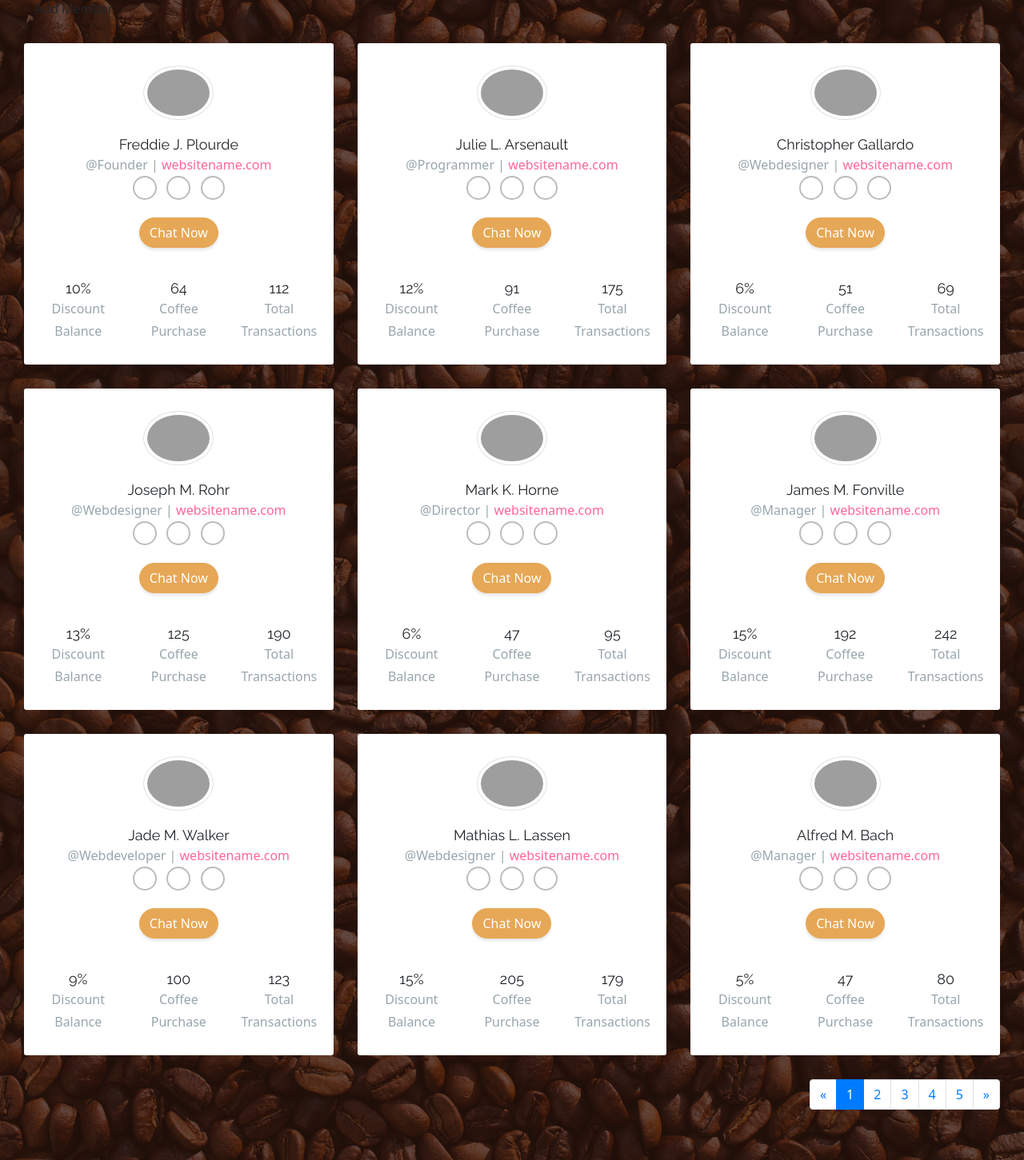
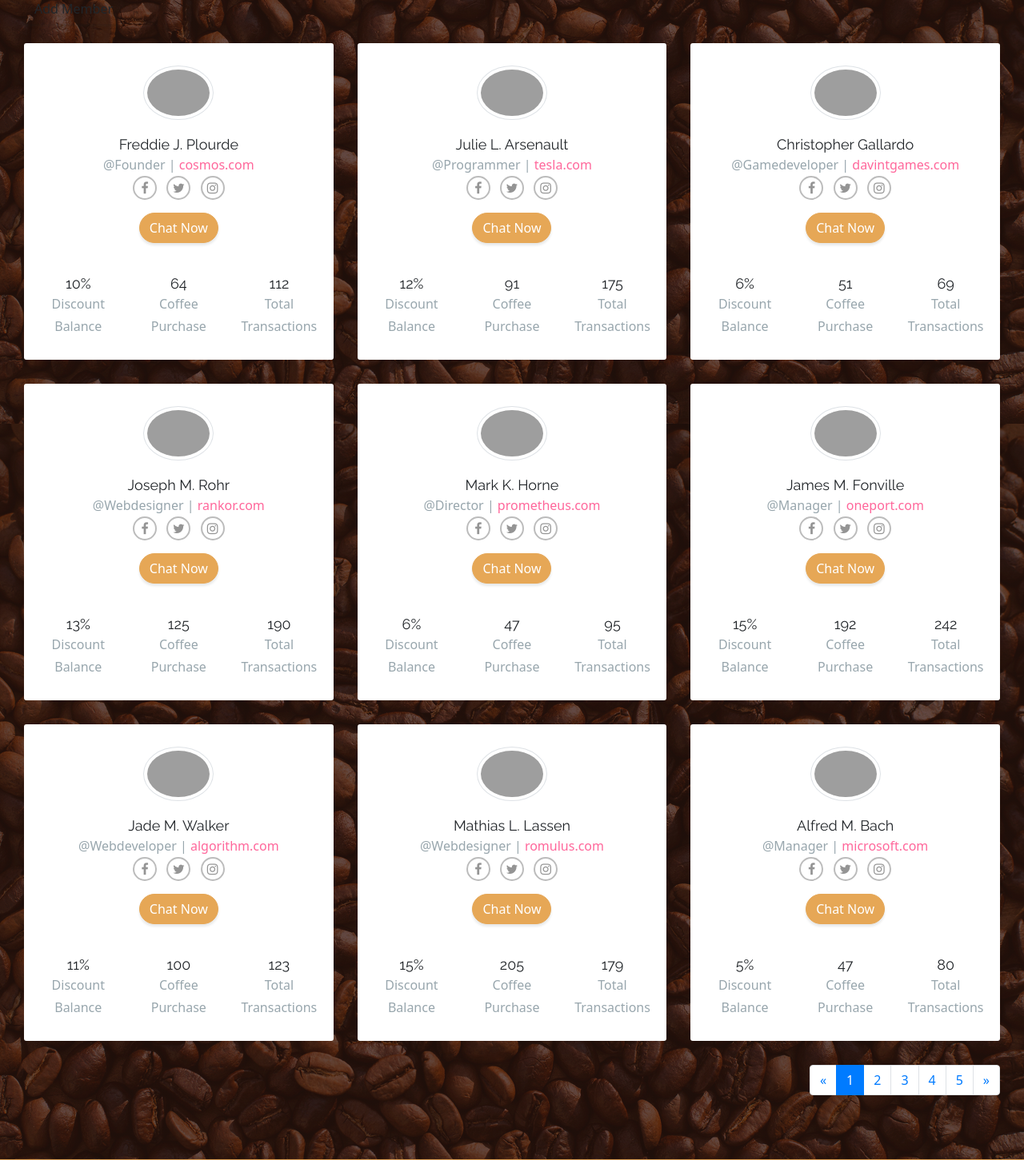
Before and after one commit to Peristratus/cafe-flask-app, a Flask app: page /chat in a window 1280 px wide. Shown: the part 446-1897 px from the top of the page at 80% size. Run offline with Flask 2, Linux system fonts and the light colour scheme; some libraries are stand-ins or nearby versions; grey boxes are pictures that could not be loaded.

Commit message:
changed the text on the cards

```diff
--- a/templates/chat.html
+++ b/templates/chat.html
@@ -1,6 +1,7 @@
 {% extends "base.html"%}
 {% block content %}
 <link rel="stylesheet" href="{{url_for('static', filename='css/style1.css')}}" >
+<link rel="stylesheet" href="https://stackpath.bootstrapcdn.com/font-awesome/4.7.0/css/font-awesome.min.css">
 <div class="content">
     <div class="container">
         <div class="row">
@@ -15,12 +16,12 @@
                         <div class="thumb-lg member-thumb mx-auto"><img src="https://bootdey.com/img/Content/avatar/avatar2.png" class="rounded-circle img-thumbnail" alt="profile-image"></div>
                         <div class="">
                             <h4>Freddie J. Plourde</h4>
-                            <p class="text-muted">@Founder <span>| </span><span><a href="#" class="text-pink">websitename.com</a></span></p>
+                            <p class="text-muted">@Founder <span>| </span><span><a href="#" class="text-pink">cosmos.com</a></span></p>
                         </div>
                         <ul class="social-links list-inline">
                             <li class="list-inline-item"><a title="" data-placement="top" data-toggle="tooltip" class="tooltips" href="" data-original-title="Facebook"><i class="fa fa-facebook"></i></a></li>
                             <li class="list-inline-item"><a title="" data-placement="top" data-toggle="tooltip" class="tooltips" href="" data-original-title="Twitter"><i class="fa fa-twitter"></i></a></li>
-                            <li class="list-inline-item"><a title="" data-placement="top" data-toggle="tooltip" class="tooltips" href="" data-original-title="Skype"><i class="fa fa-skype"></i></a></li>
+                            <li class="list-inline-item"><a title="" data-placement="top" data-toggle="tooltip" class="tooltips" href="" data-original-title="Skype"><i class="fa fa-instagram"></i></a></li>
                         </ul>
                         <button type="button" class="btn btn-primary mt-3 btn-rounded waves-effect w-md waves-light">Chat Now</button>
                         <div class="mt-4">
@@ -55,12 +56,12 @@
                         <div class="thumb-lg member-thumb mx-auto"><img src="https://bootdey.com/img/Content/avatar/avatar3.png" class="rounded-circle img-thumbnail" alt="profile-image"></div>
                         <div class="">
                             <h4>Julie L. Arsenault</h4>
-                            <p class="text-muted">@Programmer <span>| </span><span><a href="#" class="text-pink">websitename.com</a></span></p>
+                            <p class="text-muted">@Programmer <span>| </span><span><a href="#" class="text-pink">tesla.com</a></span></p>
                         </div>
                         <ul class="social-links list-inline">
                             <li class="list-inline-item"><a title="" data-placement="top" data-toggle="tooltip" class="tooltips" href="" data-original-title="Facebook"><i class="fa fa-facebook"></i></a></li>
                             <li class="list-inline-item"><a title="" data-placement="top" data-toggle="tooltip" class="tooltips" href="" data-original-title="Twitter"><i class="fa fa-twitter"></i></a></li>
-                            <li class="list-inline-item"><a title="" data-placement="top" data-toggle="tooltip" class="tooltips" href="" data-original-title="Skype"><i class="fa fa-skype"></i></a></li>
+                            <li class="list-inline-item"><a title="" data-placement="top" data-toggle="tooltip" class="tooltips" href="" data-original-title="Skype"><i class="fa fa-instagram"></i></a></li>
                         </ul>
                         <button type="button" class="btn btn-primary mt-3 btn-rounded waves-effect w-md waves-light">Chat Now</button>
                         <div class="mt-4">
@@ -95,12 +96,12 @@
                         <div class="thumb-lg member-thumb mx-auto"><img src="https://bootdey.com/img/Content/avatar/avatar4.png" class="rounded-circle img-thumbnail" alt="profile-image"></div>
                         <div class="">
                             <h4>Christopher Gallardo</h4>
-                            <p class="text-muted">@Webdesigner <span>| </span><span><a href="#" class="text-pink">websitename.com</a></span></p>
+                            <p class="text-muted">@Gamedeveloper <span>| </span><span><a href="#" class="text-pink">davintgames.com</a></span></p>
                         </div>
                         <ul class="social-links list-inline">
                             <li class="list-inline-item"><a title="" data-placement="top" data-toggle="tooltip" class="tooltips" href="" data-original-title="Facebook"><i class="fa fa-facebook"></i></a></li>
                             <li class="list-inline-item"><a title="" data-placement="top" data-toggle="tooltip" class="tooltips" href="" data-original-title="Twitter"><i class="fa fa-twitter"></i></a></li>
-                            <li class="list-inline-item"><a title="" data-placement="top" data-toggle="tooltip" class="tooltips" href="" data-original-title="Skype"><i class="fa fa-skype"></i></a></li>
+                            <li class="list-inline-item"><a title="" data-placement="top" data-toggle="tooltip" class="tooltips" href="" data-original-title="Skype"><i class="fa fa-instagram"></i></a></li>
                         </ul>
                         <button type="button" class="btn btn-primary mt-3 btn-rounded waves-effect w-md waves-light">Chat Now</button>
                         <div class="mt-4">
@@ -138,12 +139,12 @@
                         <div class="thumb-lg member-thumb mx-auto"><img src="https://bootdey.com/img/Content/avatar/avatar5.png" class="rounded-circle img-thumbnail" alt="profile-image"></div>
                         <div class="">
                             <h4>Joseph M. Rohr</h4>
-                            <p class="text-muted">@Webdesigner <span>| </span><span><a href="#" class="text-pink">websitename.com</a></span></p>
+                            <p class="text-muted">@Webdesigner <span>| </span><span><a href="#" class="text-pink">rankor.com</a></span></p>
                         </div>
                         <ul class="social-links list-inline">
                             <li class="list-inline-item"><a title="" data-placement="top" data-toggle="tooltip" class="tooltips" href="" data-original-title="Facebook"><i class="fa fa-facebook"></i></a></li>
                             <li class="list-inline-item"><a title="" data-placement="top" data-toggle="tooltip" class="tooltips" href="" data-original-title="Twitter"><i class="fa fa-twitter"></i></a></li>
-                            <li class="list-inline-item"><a title="" data-placement="top" data-toggle="tooltip" class="tooltips" href="" data-original-title="Skype"><i class="fa fa-skype"></i></a></li>
+                            <li class="list-inline-item"><a title="" data-placement="top" data-toggle="tooltip" class="tooltips" href="" data-original-title="Skype"><i class="fa fa-instagram"></i></a></li>
                         </ul>
                         <button type="button" class="btn btn-primary mt-3 btn-rounded waves-effect w-md waves-light">Chat Now</button>
                         <div class="mt-4">
@@ -178,12 +179,12 @@
                         <div class="thumb-lg member-thumb mx-auto"><img src="https://bootdey.com/img/Content/avatar/avatar6.png" class="rounded-circle img-thumbnail" alt="profile-image"></div>
                         <div class="">
                             <h4>Mark K. Horne</h4>
-                            <p class="text-muted">@Director <span>| </span><span><a href="#" class="text-pink">websitename.com</a></span></p>
+                            <p class="text-muted">@Director <span>| </span><span><a href="#" class="text-pink">prometheus.com</a></span></p>
                         </div>
                         <ul class="social-links list-inline">
                             <li class="list-inline-item"><a title="" data-placement="top" data-toggle="tooltip" class="tooltips" href="" data-original-title="Facebook"><i class="fa fa-facebook"></i></a></li>
                             <li class="list-inline-item"><a title="" data-placement="top" data-toggle="tooltip" class="tooltips" href="" data-original-title="Twitter"><i class="fa fa-twitter"></i></a></li>
-                            <li class="list-inline-item"><a title="" data-placement="top" data-toggle="tooltip" class="tooltips" href="" data-original-title="Skype"><i class="fa fa-skype"></i></a></li>
+                            <li class="list-inline-item"><a title="" data-placement="top" data-toggle="tooltip" class="tooltips" href="" data-original-title="Skype"><i class="fa fa-instagram"></i></a></li>
                         </ul>
                         <button type="button" class="btn btn-primary mt-3 btn-rounded waves-effect w-md waves-light">Chat Now</button>
                         <div class="mt-4">
@@ -218,12 +219,12 @@
                         <div class="thumb-lg member-thumb mx-auto"><img src="https://bootdey.com/img/Content/avatar/avatar7.png" class="rounded-circle img-thumbnail" alt="profile-image"></div>
                         <div class="">
                             <h4>James M. Fonville</h4>
-                            <p class="text-muted">@Manager <span>| </span><span><a href="#" class="text-pink">websitename.com</a></span></p>
+                            <p class="text-muted">@Manager <span>| </span><span><a href="#" class="text-pink">oneport.com</a></span></p>
                         </div>
                         <ul class="social-links list-inline">
                             <li class="list-inline-item"><a title="" data-placement="top" data-toggle="tooltip" class="tooltips" href="" data-original-title="Facebook"><i class="fa fa-facebook"></i></a></li>
                             <li class="list-inline-item"><a title="" data-placement="top" data-toggle="tooltip" class="tooltips" href="" data-original-title="Twitter"><i class="fa fa-twitter"></i></a></li>
-                            <li class="list-inline-item"><a title="" data-placement="top" data-toggle="tooltip" class="tooltips" href="" data-original-title="Skype"><i class="fa fa-skype"></i></a></li>
+                            <li class="list-inline-item"><a title="" data-placement="top" data-toggle="tooltip" class="tooltips" href="" data-original-title="Skype"><i class="fa fa-instagram"></i></a></li>
                         </ul>
                         <button type="button" class="btn btn-primary mt-3 btn-rounded waves-effect w-md waves-light">Chat Now</button>
                         <div class="mt-4">
@@ -261,19 +262,19 @@
                         <div class="thumb-lg member-thumb mx-auto"><img src="https://bootdey.com/img/Content/avatar/avatar6.png" class="rounded-circle img-thumbnail" alt="profile-image"></div>
                         <div class="">
                             <h4>Jade M. Walker</h4>
-                            <p class="text-muted">@Webdeveloper <span>| </span><span><a href="#" class="text-pink">websitename.com</a></span></p>
+                            <p class="text-muted">@Webdeveloper <span>| </span><span><a href="#" class="text-pink">algorithm.com</a></span></p>
                         </div>
                         <ul class="social-links list-inline">
                             <li class="list-inline-item"><a title="" data-placement="top" data-toggle="tooltip" class="tooltips" href="" data-original-title="Facebook"><i class="fa fa-facebook"></i></a></li>
                             <li class="list-inline-item"><a title="" data-placement="top" data-toggle="tooltip" class="tooltips" href="" data-original-title="Twitter"><i class="fa fa-twitter"></i></a></li>
-                            <li class="list-inline-item"><a title="" data-placement="top" data-toggle="tooltip" class="tooltips" href="" data-original-title="Skype"><i class="fa fa-skype"></i></a></li>
+                            <li class="list-inline-item"><a title="" data-placement="top" data-toggle="tooltip" class="tooltips" href="" data-original-title="Skype"><i class="fa fa-instagram"></i></a></li>
                         </ul>
                         <button type="button" class="btn btn-primary mt-3 btn-rounded waves-effect w-md waves-light">Chat Now</button>
                         <div class="mt-4">
                             <div class="row">
                                 <div class="col-4">
                                     <div class="mt-3">
-                                        <h4>9%</h4>
+                                        <h4>11%</h4>
                                         <p class="mb-0 text-muted">Discount Balance</p>
                                     </div>
                                 </div>
@@ -301,12 +302,12 @@
                         <div class="thumb-lg member-thumb mx-auto"><img src="https://bootdey.com/img/Content/avatar/avatar1.png" class="rounded-circle img-thumbnail" alt="profile-image"></div>
                         <div class="">
                             <h4>Mathias L. Lassen</h4>
-                            <p class="text-muted">@Webdesigner <span>| </span><span><a href="#" class="text-pink">websitename.com</a></span></p>
+                            <p class="text-muted">@Webdesigner <span>| </span><span><a href="#" class="text-pink">romulus.com</a></span></p>
                         </div>
                         <ul class="social-links list-inline">
                             <li class="list-inline-item"><a title="" data-placement="top" data-toggle="tooltip" class="tooltips" href="" data-original-title="Facebook"><i class="fa fa-facebook"></i></a></li>
                             <li class="list-inline-item"><a title="" data-placement="top" data-toggle="tooltip" class="tooltips" href="" data-original-title="Twitter"><i class="fa fa-twitter"></i></a></li>
-                            <li class="list-inline-item"><a title="" data-placement="top" data-toggle="tooltip" class="tooltips" href="" data-original-title="Skype"><i class="fa fa-skype"></i></a></li>
+                            <li class="list-inline-item"><a title="" data-placement="top" data-toggle="tooltip" class="tooltips" href="" data-original-title="Skype"><i class="fa fa-instagram"></i></a></li>
                         </ul>
                         <button type="button" class="btn btn-primary mt-3 btn-rounded waves-effect w-md waves-light">Chat Now</button>
                         <div class="mt-4">
@@ -341,12 +342,12 @@
                         <div class="thumb-lg member-thumb mx-auto"><img src="https://bootdey.com/img/Content/avatar/avatar3.png" class="rounded-circle img-thumbnail" alt="profile-image"></div>
                         <div class="">
                             <h4>Alfred M. Bach</h4>
-                            <p class="text-muted">@Manager <span>| </span><span><a href="#" class="text-pink">websitename.com</a></span></p>
+                            <p class="text-muted">@Manager <span>| </span><span><a href="#" class="text-pink">microsoft.com</a></span></p>
                         </div>
                         <ul class="social-links list-inline">
                             <li class="list-inline-item"><a title="" data-placement="top" data-toggle="tooltip" class="tooltips" href="" data-original-title="Facebook"><i class="fa fa-facebook"></i></a></li>
                             <li class="list-inline-item"><a title="" data-placement="top" data-toggle="tooltip" class="tooltips" href="" data-original-title="Twitter"><i class="fa fa-twitter"></i></a></li>
-                            <li class="list-inline-item"><a title="" data-placement="top" data-toggle="tooltip" class="tooltips" href="" data-original-title="Skype"><i class="fa fa-skype"></i></a></li>
+                            <li class="list-inline-item"><a title="" data-placement="top" data-toggle="tooltip" class="tooltips" href="" data-original-title="Skype"><i class="fa fa-instagram"></i></a></li>
                         </ul>
                         <button type="button" class="btn btn-primary mt-3 btn-rounded waves-effect w-md waves-light">Chat Now</button>
                         <div class="mt-4">
```
